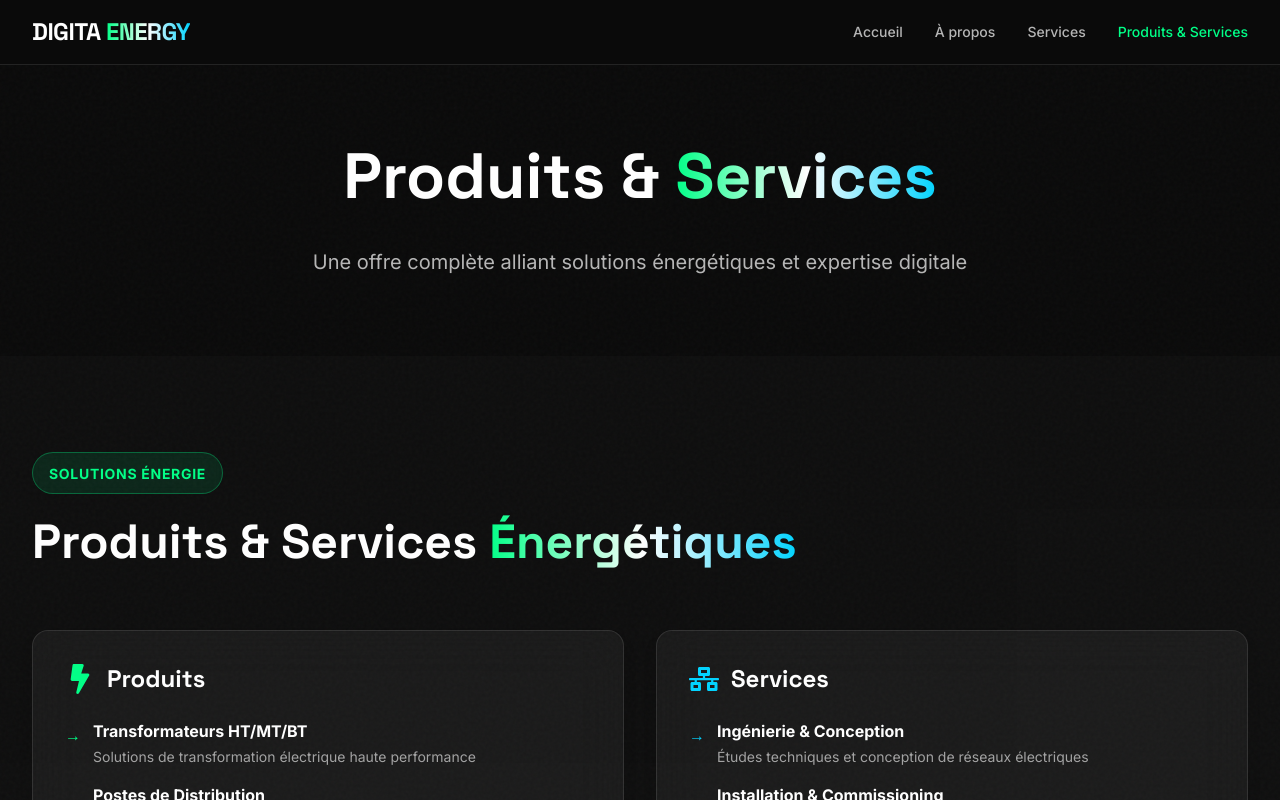
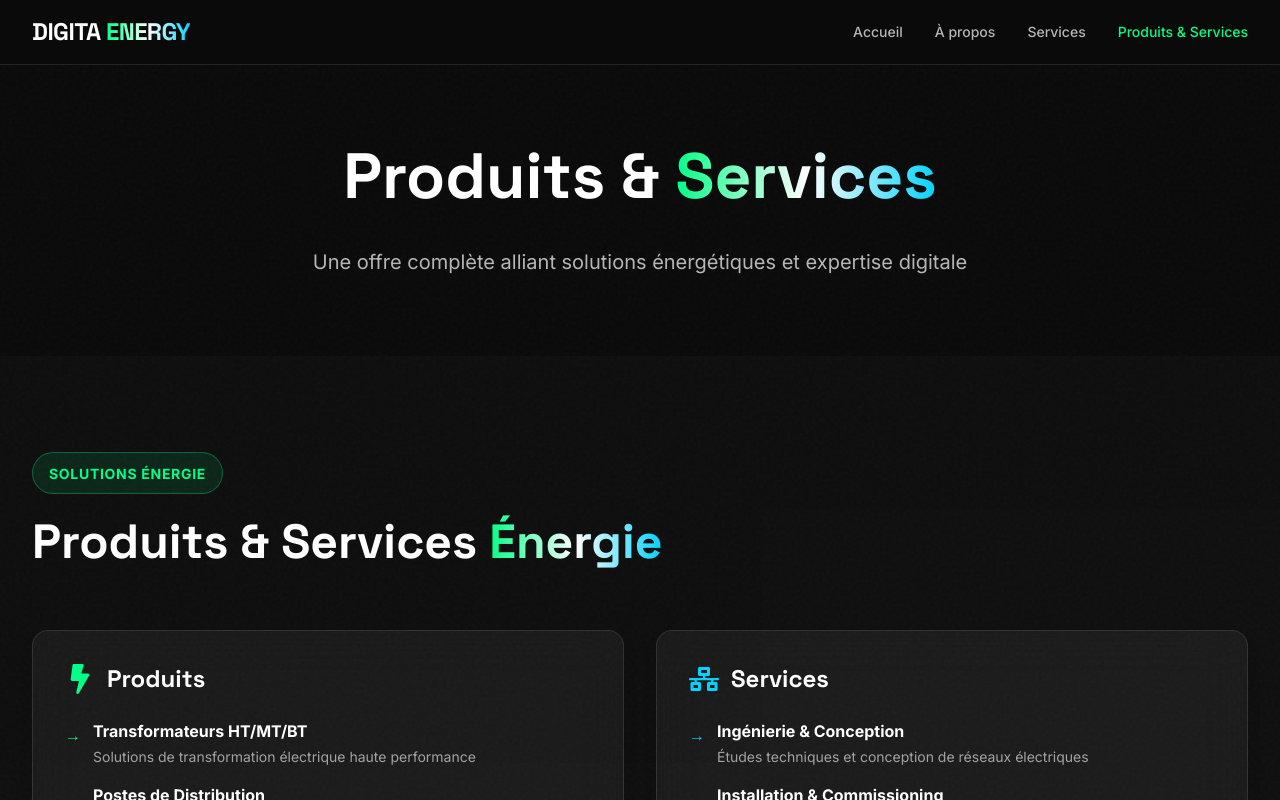
Before and after one commit to remaestro/modern-website, a React (Vite) app: page /modern-website/products-services in a window 1280 px wide. Shown: the top 800 px of the page. Built offline with nearby package versions, Linux system fonts and the light colour scheme.

Commit message:
Change title to 'Produits & Services Énergie' instead of Énergétiques

```diff
--- a/src/ProductsServices.tsx
+++ b/src/ProductsServices.tsx
@@ -66,7 +66,7 @@
               </span>
             </div>
             <h2 className="font-display text-4xl lg:text-5xl font-bold mb-4">
-              Produits & Services <GradientText>Énergétiques</GradientText>
+              Produits & Services <GradientText>Énergie</GradientText>
             </h2>
           </motion.div>
 
```
